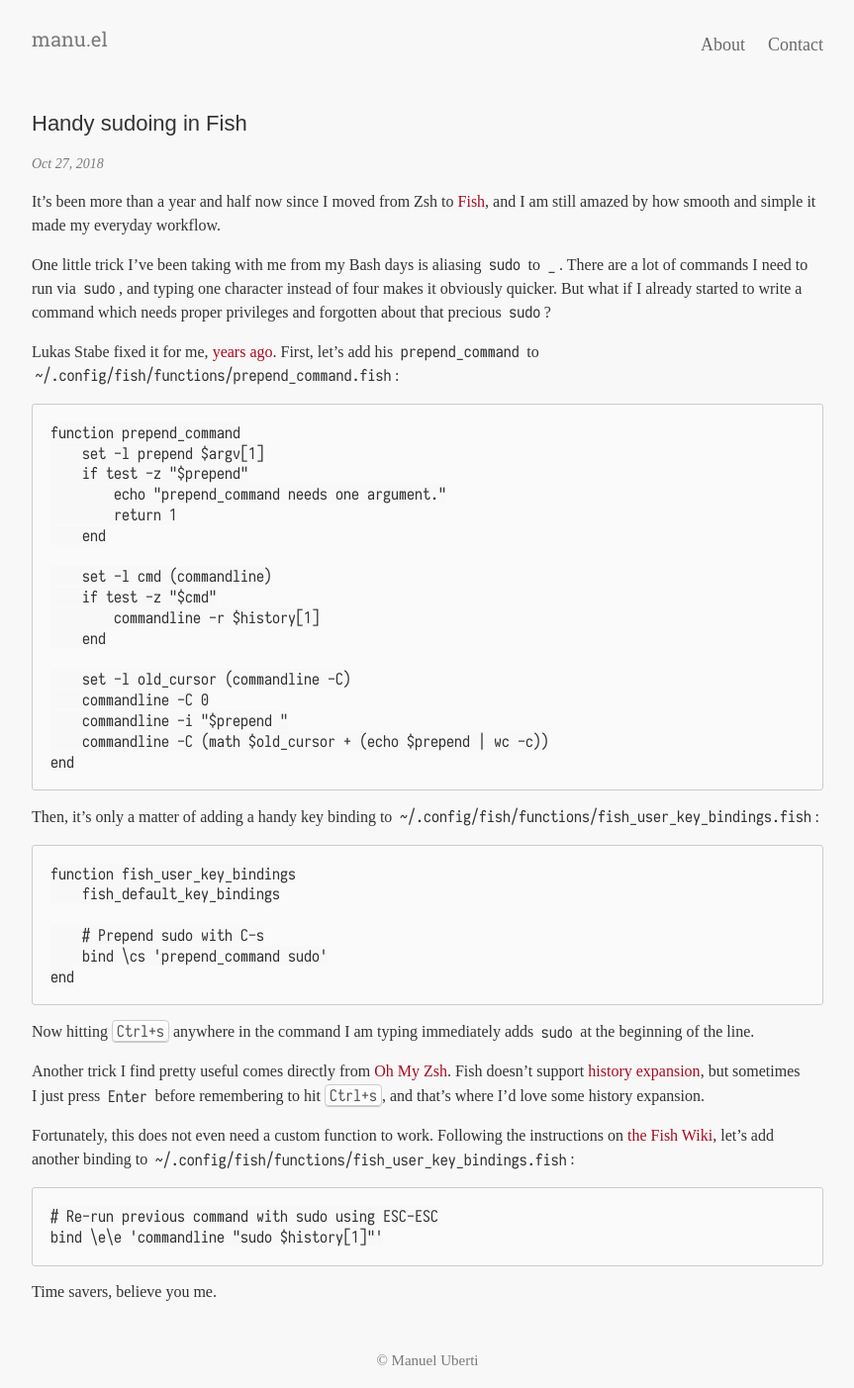
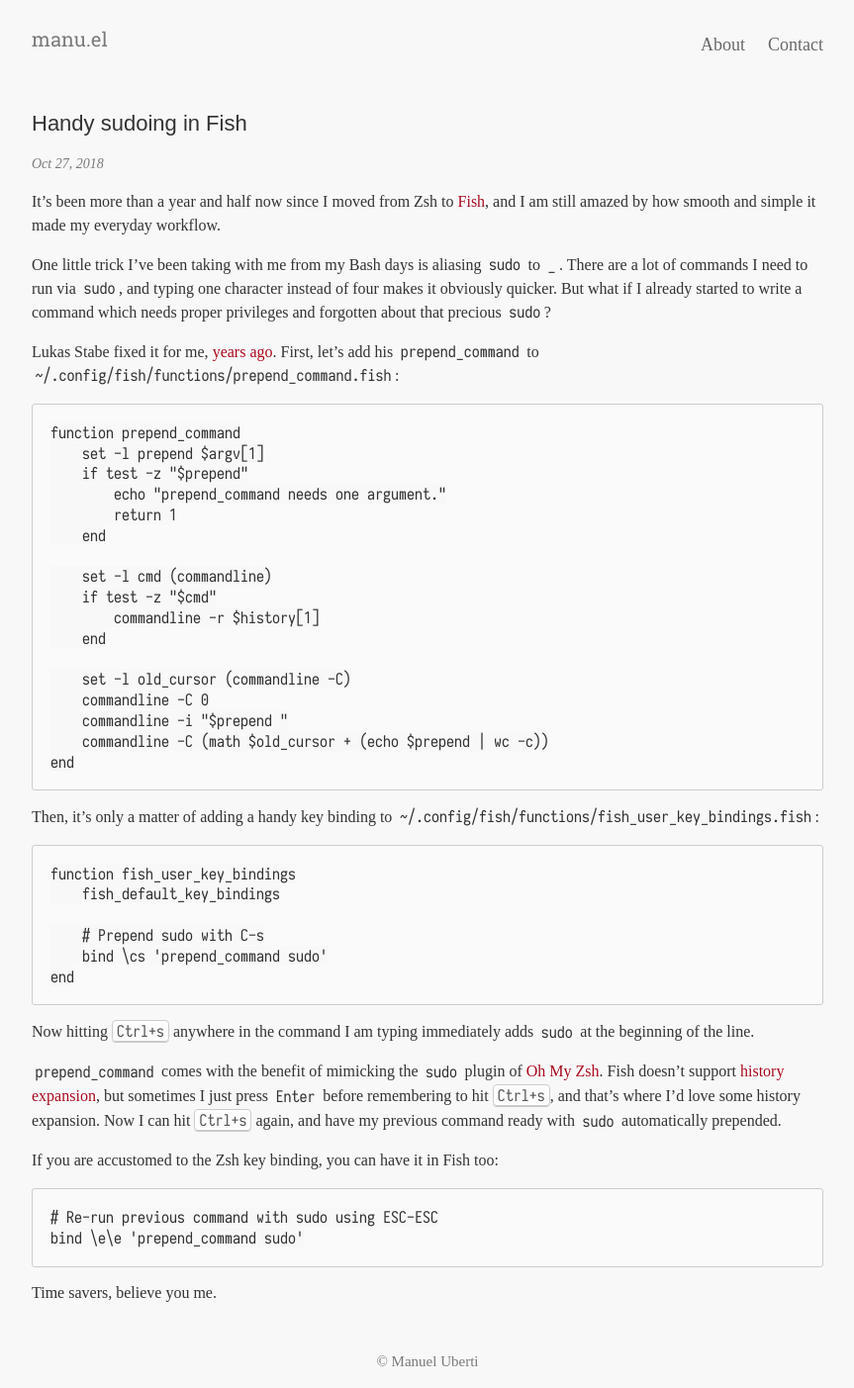
Before and after one commit to manuel-uberti/manuel-uberti.github.io, a Jekyll site: the page built from _posts/2018-10-27-sudo-fish.md, in a window 1280 px wide. Shown: the whole page at 99% size, without its empty margins (208-1071 px from the left). Built offline with Jekyll 4.4.1, drawn with Linux system fonts in a browser that asks for light colours; some web fonts are replaced.

Commit message:
Fix example

````diff
--- a/_posts/2018-10-27-sudo-fish.md
+++ b/_posts/2018-10-27-sudo-fish.md
@@ -56,21 +56,20 @@ end
 Now hitting <kbd>Ctrl+s</kbd> anywhere in the command I am typing immediately
 adds `sudo` at the beginning of the line.
 
-Another trick I find pretty useful comes directly from [Oh My
-Zsh](https://github.com/robbyrussell/oh-my-zsh/blob/master/plugins/sudo/sudo.plugin.zsh). Fish doesn’t support [history
+`prepend_command` comes with the benefit of mimicking the `sudo` plugin of [Oh
+My
+Zsh](https://github.com/robbyrussell/oh-my-zsh/blob/master/plugins/sudo/sudo.plugin.zsh).
+Fish doesn’t support [history
 expansion](https://fishshell.com/docs/current/faq.html#faq-history), but
 sometimes I just press `Enter` before remembering to hit <kbd>Ctrl+s</kbd>, and
-that’s where I’d love some history expansion.
+that’s where I’d love some history expansion. Now I can hit <kbd>Ctrl+s</kbd>
+again, and have my previous command ready with `sudo` automatically prepended.
 
-Fortunately, this does not even need a custom function to work. Following the
-instructions on [the Fish
-Wiki](https://github.com/fish-shell/fish-shell/wiki/Bash-Style-Command-Substitution-and-Chaining-(!!-!%24-&&-%7C%7C)#alternative),
-let’s add another binding to
-`~/.config/fish/functions/fish_user_key_bindings.fish`:
+If you are accustomed to the Zsh key binding, you can have it in Fish too:
 
 ``` fish
 # Re-run previous command with sudo using ESC-ESC
-bind \e\e 'commandline "sudo $history[1]"'
+bind \e\e 'prepend_command sudo'
 ```
 
 Time savers, believe you me.
````
